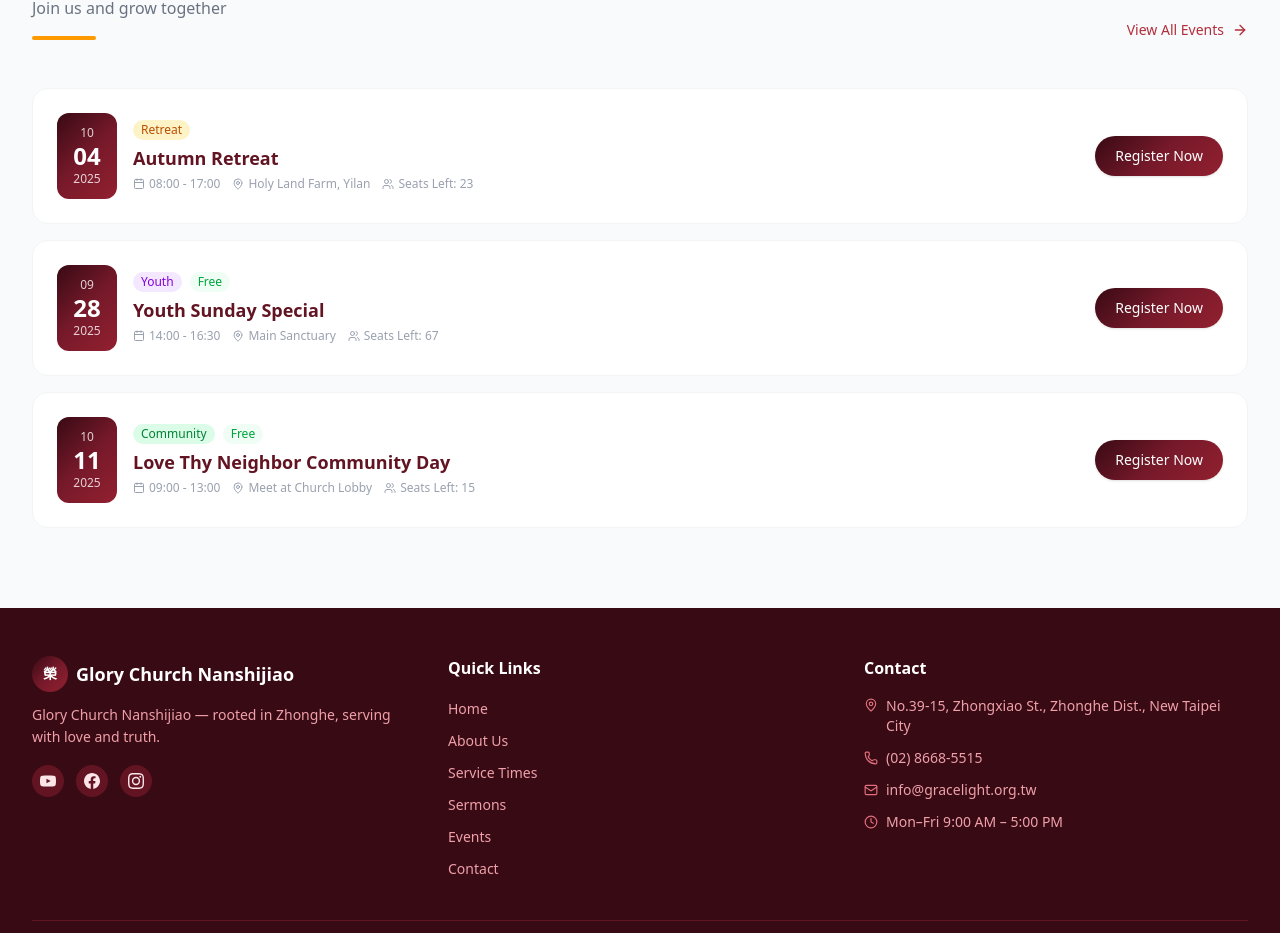
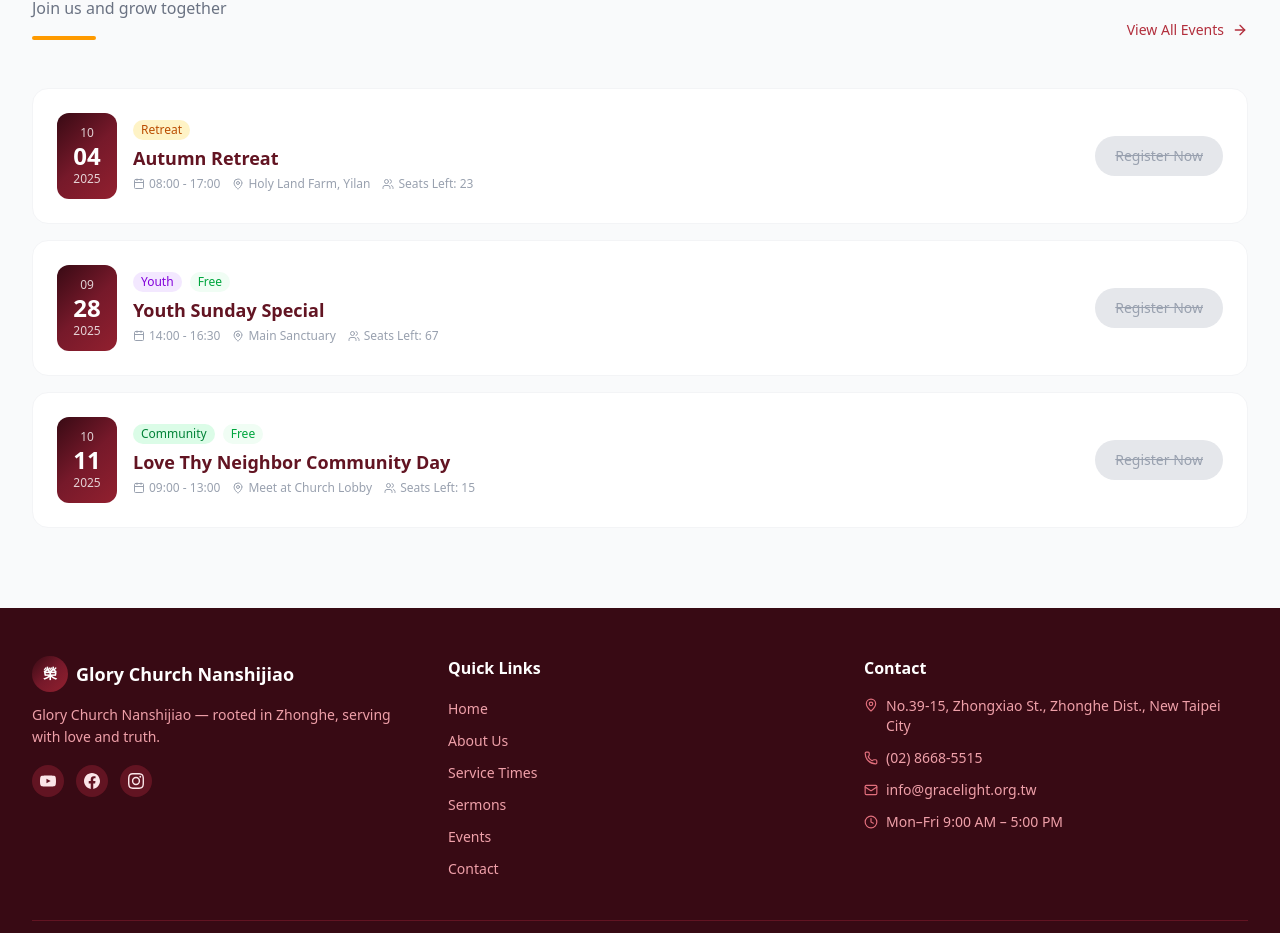
Before and after one commit to LouisYouYou/chweb, a Next.js app: page /en in a window 1280 px wide. Shown: the part 2036-2969 px from the top of the page. Built offline with nearby package versions, Linux system fonts and the light colour scheme.

Commit message:
feat: 停用所有活動報名按鈕（劃橫線不可點擊）

```diff
--- a/src/components/events/EventsCalendar.tsx
+++ b/src/components/events/EventsCalendar.tsx
@@ -141,12 +141,9 @@ export default function EventsCalendar({ locale }: EventsCalendarProps) {
                   </div>
 
                   {/* CTA */}
-                  <button
-                    onClick={() => setSelectedEvent(event)}
-                    className="shrink-0 px-6 py-3 church-gradient text-white font-medium text-sm rounded-xl hover:opacity-90 transition-opacity shadow-sm"
-                  >
+                  <span className="shrink-0 px-6 py-3 bg-gray-200 text-gray-400 font-medium text-sm rounded-xl line-through cursor-not-allowed select-none">
                     {t('register')}
-                  </button>
+                  </span>
                 </div>
               </div>
             );
--- a/src/components/home/UpcomingEvents.tsx
+++ b/src/components/home/UpcomingEvents.tsx
@@ -96,12 +96,9 @@ export default function UpcomingEvents() {
                 </div>
 
                 {/* CTA */}
-                <Link
-                  href={`/${locale}/events`}
-                  className="shrink-0 px-5 py-2.5 church-gradient text-white text-sm font-medium rounded-full hover:opacity-90 transition-opacity shadow-sm"
-                >
+                <span className="shrink-0 px-5 py-2.5 bg-gray-200 text-gray-400 text-sm font-medium rounded-full line-through cursor-not-allowed select-none">
                   {et('register')}
-                </Link>
+                </span>
               </div>
             );
           })}
```
